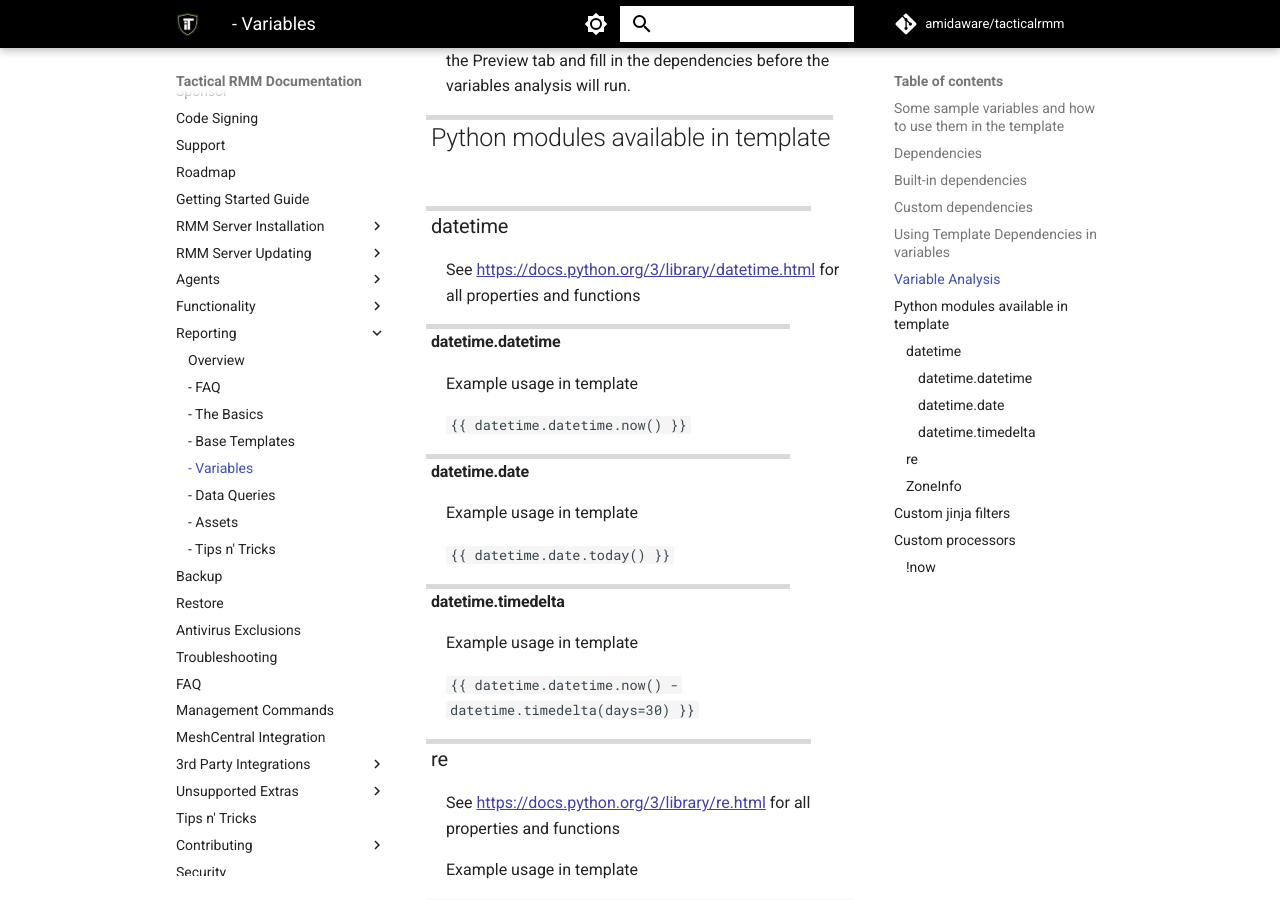
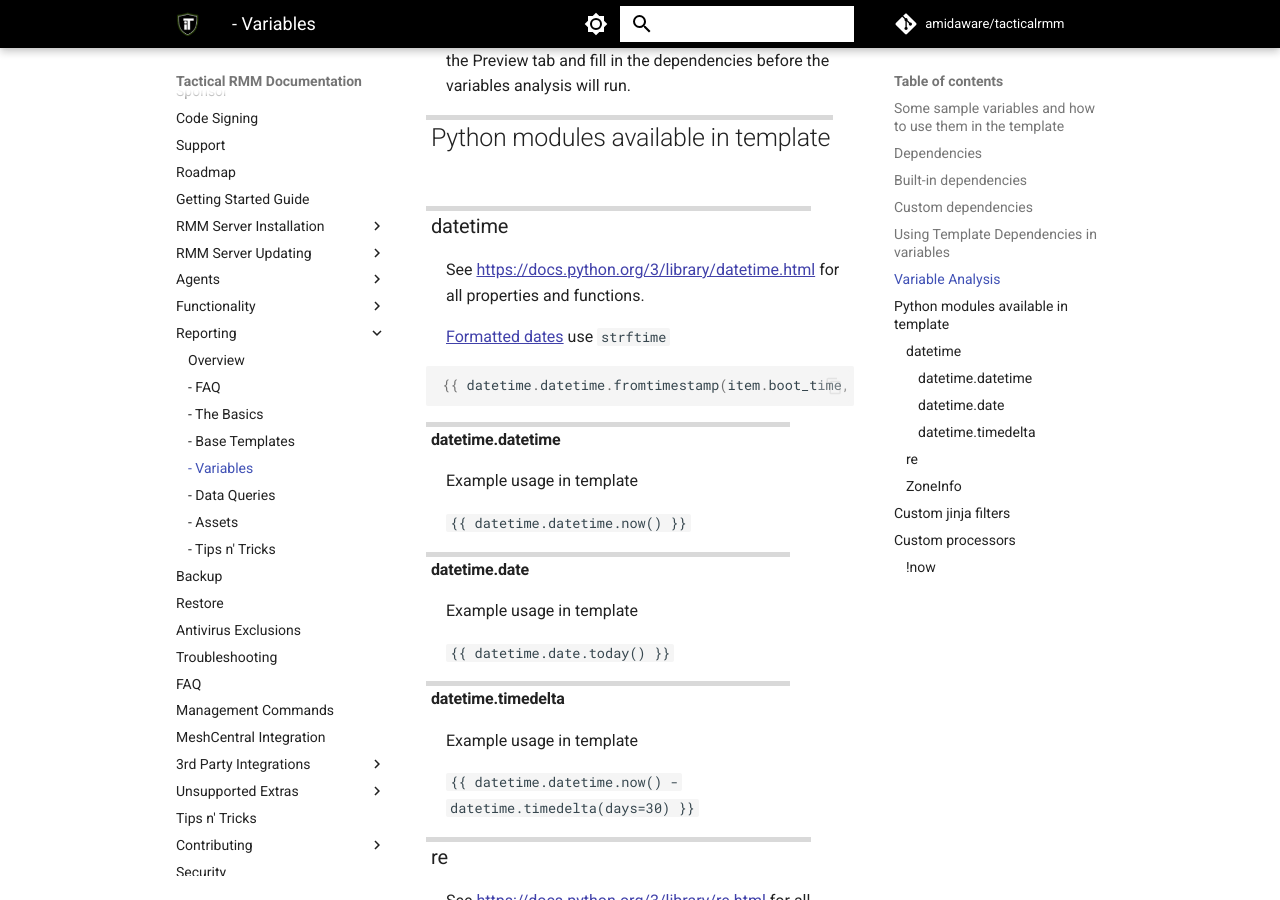
Before and after one commit to amidaware/trmm-docs, an MkDocs documentation site: the page built from docs/ee/reporting/functions/reporting_variables.md, in a window 1280 px wide and 900 px high, scrolled down 3148 px. Built offline with MkDocs 1.6.1 and Material for MkDocs 9.7.7, drawn with Linux system fonts in a browser that asks for light colours; comment, search, counter and statistics services are not loaded.

Commit message:
Add example of formatted dates using strftime in reporting_variables.md

````diff
--- a/docs/ee/reporting/functions/reporting_variables.md
+++ b/docs/ee/reporting/functions/reporting_variables.md
@@ -128,7 +128,13 @@
 
 ### datetime
 
-See [https://docs.python.org/3/library/datetime.html](https://docs.python.org/3/library/datetime.html) for all properties and functions
+See [https://docs.python.org/3/library/datetime.html](https://docs.python.org/3/library/datetime.html) for all properties and functions.
+
+[Formatted dates](https://strftime.org/) use `strftime`
+
+```py
+{{ datetime.datetime.fromtimestamp(item.boot_time, ZoneInfo('America/New_York')).strftime('%Y-%m-%d %H:%M:%S') }}
+```
 
 #### datetime.datetime
 
````
